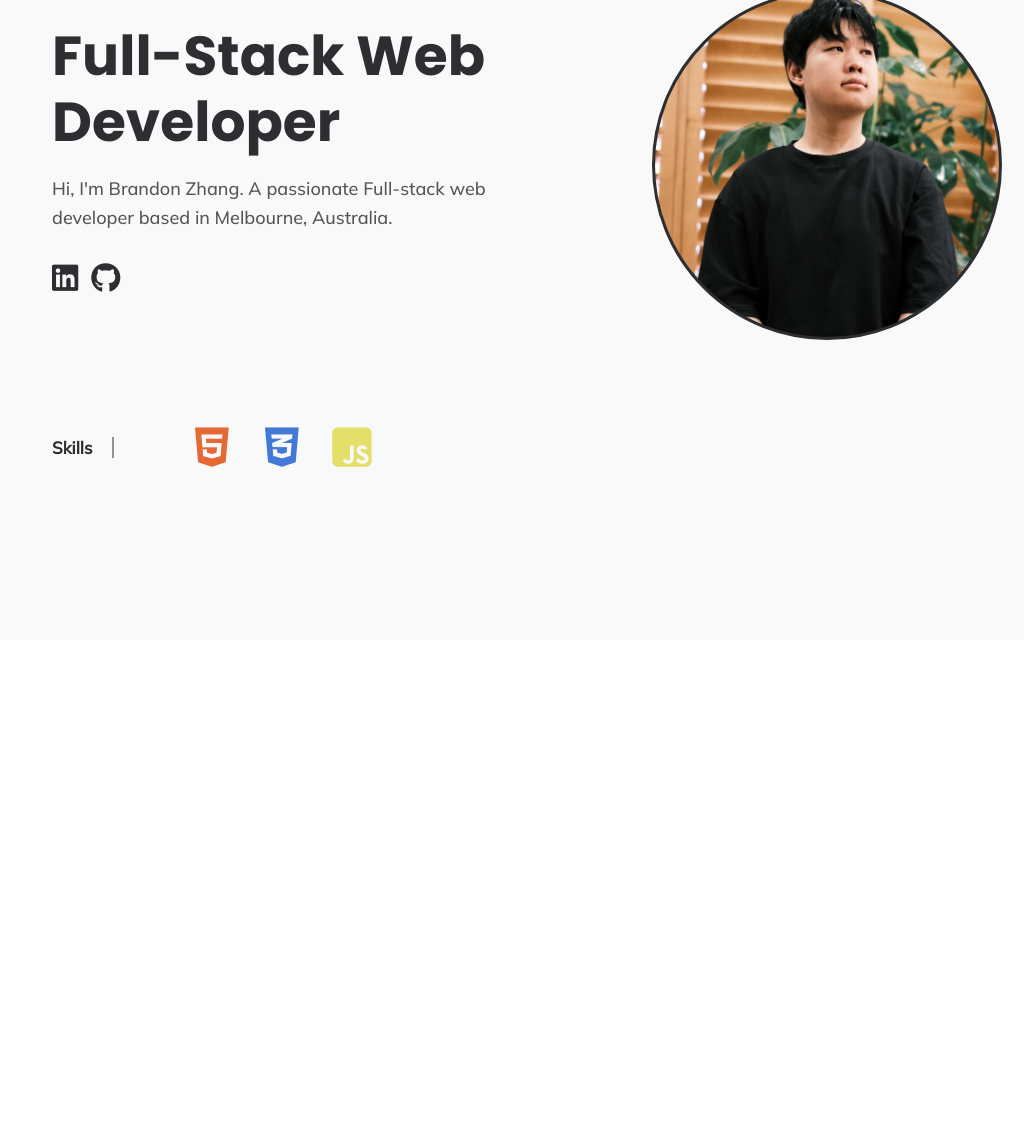
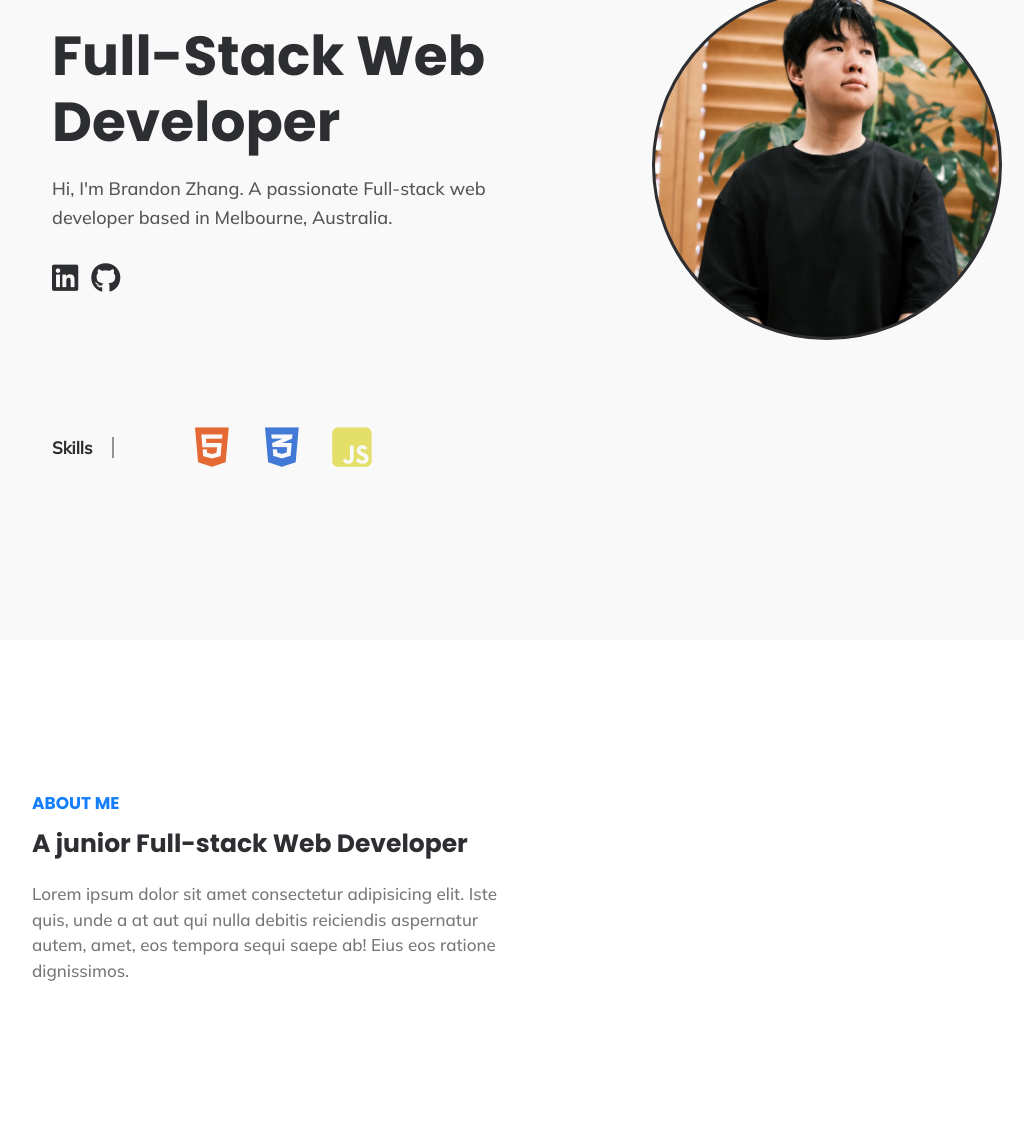
Before and after one commit to Verouge/Portfolio, a plain HTML site: page index.html in a window 1280 px wide. Shown: the part 160-1293 px from the top of the page, without its empty margins (113-1137 px from the left). Before the commit the page ends 800 px from the top, so only its background shows below. Drawn offline with Linux system fonts and the light colour scheme.

Commit message:
Added about me section

```diff
--- a/assets/style.css
+++ b/assets/style.css
@@ -13,6 +13,12 @@ body {
   background-color: white;
   font-family: "Poppins", sans-serif;
   position: relative;
+}
+
+.container {
+  max-width: 107rem;
+  margin: 0 auto;
+  padding: 0 4rem;
 }
 
 nav {
@@ -147,12 +153,6 @@ header nav ul a:hover {
   .hamburger {
     display: none;
   }
-}
-
-.container {
-  max-width: 107rem;
-  margin: 0 auto;
-  padding: 0 4rem;
 }
 
 .hero {
@@ -403,3 +403,74 @@ header nav ul a:hover {
   cursor: pointer;
   font-size: 4.5rem;
 }
+
+.about {
+  background-color: white;
+  padding: 15rem 0;
+}
+
+@media (max-width: 1020px) {
+  .about {
+    padding: 8rem 0;
+  }
+}
+
+.about-content {
+  display: grid;
+  grid-template-columns: 1fr 1fr;
+  justify-content: center;
+  align-items: center;
+}
+
+@media (max-width: 1020px) {
+  .about-content {
+    grid-template-columns: 1fr;
+    text-align: center;
+  }
+}
+
+.text-side {
+  padding-right: 1.5rem;
+}
+
+@media (max-width: 1020px) {
+  .text-side {
+    max-width: 54rem;
+    margin: 0 auto;
+  }
+}
+
+@media (max-width: 400px) {
+  .text-side {
+    padding-right: 0;
+  }
+}
+
+.text-side span {
+  -webkit-text-decoration: underline #147efb;
+          text-decoration: underline #147efb;
+}
+
+.text-side h3 {
+  font-size: 1.7rem;
+  color: #147efb;
+  text-transform: uppercase;
+  font-weight: 700;
+  margin-bottom: 1rem;
+}
+
+.text-side h4 {
+  font-size: 2.5rem;
+  font-family: "Poppins", sans-serif;
+  line-height: 1.4;
+  margin-bottom: 2rem;
+  color: #2d2e32;
+}
+
+.text-side p {
+  font-size: 1.7rem;
+  font-family: "Mulish", sans-serif;
+  color: #767676;
+  font-weight: 500;
+  line-height: 1.5;
+}
--- a/index.html
+++ b/index.html
@@ -86,10 +86,26 @@
           <div class="skills">
             <p>Skills</p>
             <div class="logos">
-              <i class="fa-brands fa-html5" style="color: #e56934;"></i>
-              <i class="fa-brands fa-css3-alt" style="color: #4379d6;"></i>
-              <i class="fa-brands fa-square-js" style="color: #e3df68;"></i>
+              <i class="fa-brands fa-html5" style="color: #e56934"></i>
+              <i class="fa-brands fa-css3-alt" style="color: #4379d6"></i>
+              <i class="fa-brands fa-square-js" style="color: #e3df68"></i>
             </div>
+          </div>
+        </div>
+      </div>
+    </section>
+
+    <section class="about" id="about">
+      <div class="container">
+        <div class="about-content">
+          <div class="text-side">
+            <h3>About Me</h3>
+            <h4>A junior Full-stack Web Developer</h4>
+            <p>
+              Lorem ipsum dolor sit amet consectetur adipisicing elit. Iste
+              quis, unde a at aut qui nulla debitis reiciendis aspernatur autem,
+              amet, eos tempora sequi saepe ab! Eius eos ratione dignissimos.
+            </p>
           </div>
         </div>
       </div>
```
Also changed, not shown: assets/img/CSS-icon.svg (deleted), assets/img/HTML-icon.svg (deleted), assets/img/JS-icon.svg (deleted).
